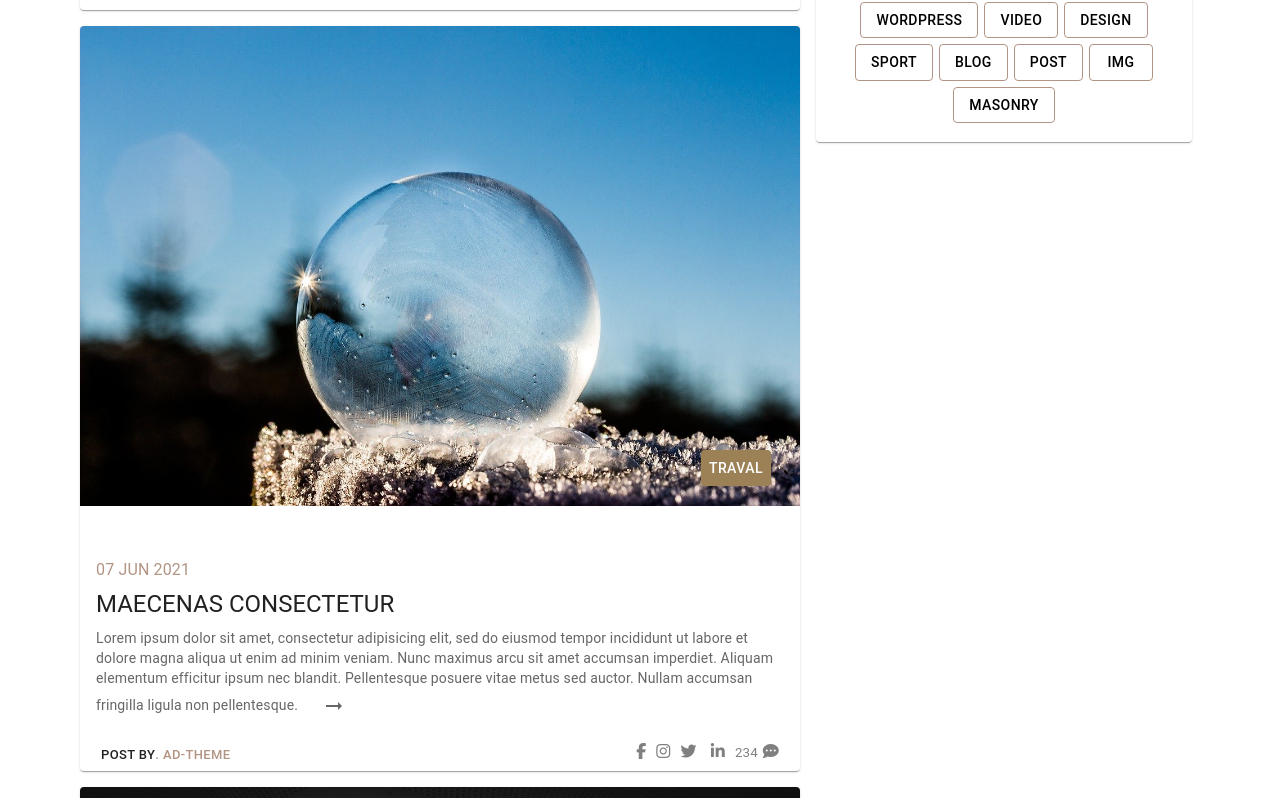
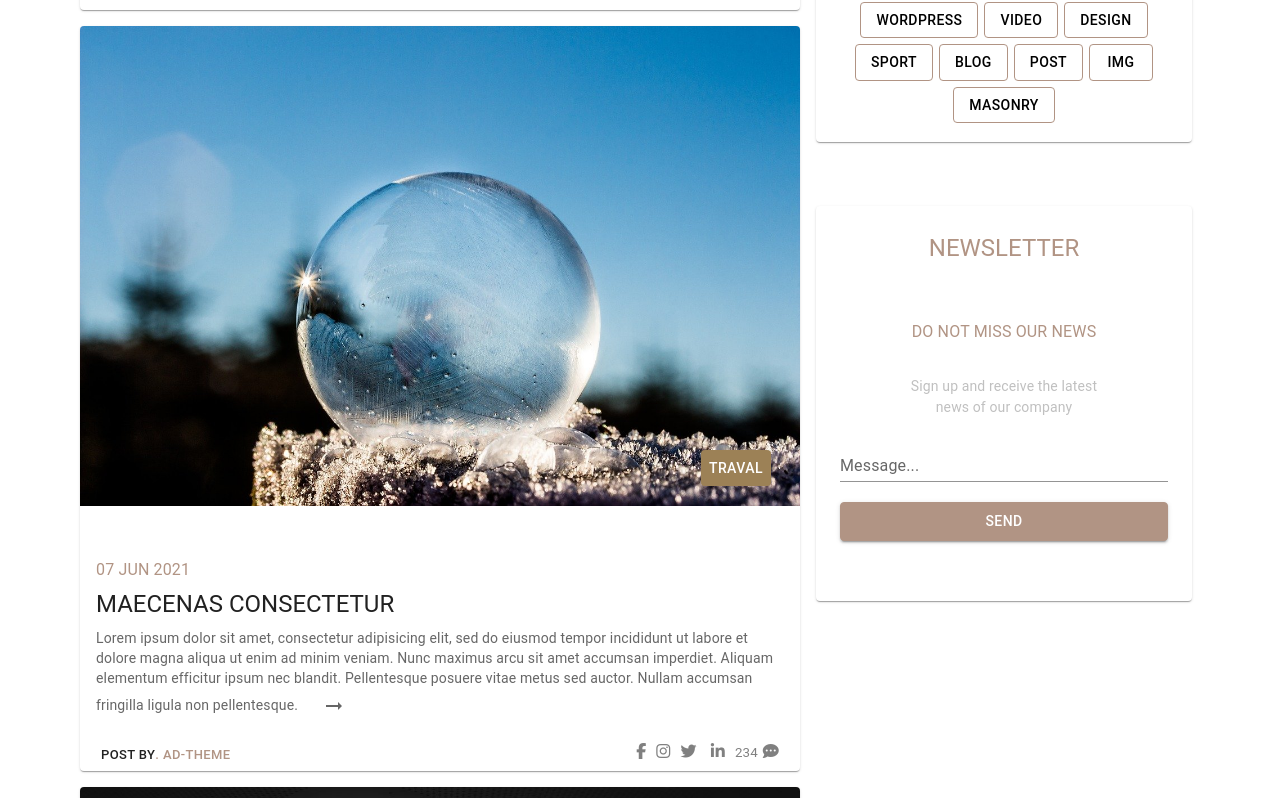
Before and after one commit to codewithdolly/crud01--blog-website--project-16, a React (Create React App) app: page /view in a window 1280 px wide. Shown: the part 2758-3556 px from the top of the page. Built offline with nearby package versions, Linux system fonts and the light colour scheme.

Commit message:
Update RightSidebar.js

```diff
--- a/src/Components/ViewPost/RightSidebar.js
+++ b/src/Components/ViewPost/RightSidebar.js
@@ -5,6 +5,7 @@ import Card from "@mui/material/Card";
 import CardContent from "@mui/material/CardContent";
 import CardMedia from "@mui/material/CardMedia";
 import { useTheme } from "@mui/material/styles";
+import TextField from "@mui/material/TextField";
 import hillImg from "../images/hill.jpg";
 import signing from "../images/signing.png";
 
@@ -24,7 +25,7 @@ const RightSidebar = () => {
             <Typography
               variant="body2"
               color="text.secondary"
-              endIcon={<Typography component="a"rrowRightAltIcon />}
+              endIcon={<Typography component="a" rrowRightAltIcon />}
             >
               Lorem ipsum dolor sit amet, consectetur adipisicing elit, sed do
               eiusmod tempor incididunt ut laboren pellentesque.{" "}
@@ -96,8 +97,11 @@ const RightSidebar = () => {
             Social Media
           </Typography>
 
-          <Box sx={{alignItems: "center", py:2, justifyContent:"space-evenly" }}>
-              <Typography component="a"
+          <Box
+            sx={{ alignItems: "center", py: 2, justifyContent: "space-evenly" }}
+          >
+            <Typography
+              component="a"
               href="#"
               style={{
                 textDecoration: "none",
@@ -110,7 +114,8 @@ const RightSidebar = () => {
             >
               <i class="fa-brands fa-facebook-f" />
             </Typography>
-              <Typography component="a"
+            <Typography
+              component="a"
               href="#"
               style={{
                 textDecoration: "none",
@@ -123,7 +128,8 @@ const RightSidebar = () => {
             >
               <i class="fa-brands fa-twitter" />
             </Typography>
-              <Typography component="a"
+            <Typography
+              component="a"
               href="#"
               style={{
                 textDecoration: "none",
@@ -136,7 +142,8 @@ const RightSidebar = () => {
             >
               <i class="fa-brands fa-instagram" />
             </Typography>
-              <Typography component="a"
+            <Typography
+              component="a"
               href="#"
               style={{
                 textDecoration: "none",
@@ -150,7 +157,8 @@ const RightSidebar = () => {
               {" "}
               <i class="fa-brands fa-linkedin-in" />
             </Typography>
-              <Typography component="a"
+            <Typography
+              component="a"
               href="#"
               style={{
                 textDecoration: "none",
@@ -163,7 +171,8 @@ const RightSidebar = () => {
             >
               <i class="fa-brands fa-github" />
             </Typography>
-              <Typography component="a"
+            <Typography
+              component="a"
               href="#"
               style={{
                 textDecoration: "none",
@@ -179,8 +188,8 @@ const RightSidebar = () => {
           </Box>
         </Card>
 
-        {/* Tags */}
-        <Card sx={{ mb: 8, p:2 }}>
+        {/* NEWSLETTER */}
+        <Card sx={{ mb: 8, py: 2 }}>
           <Typography
             component="div"
             variant="h5"
@@ -188,12 +197,70 @@ const RightSidebar = () => {
               //   padding: "5px 0",
               margin: "10px 0",
               borderBottom: "6px solid menu",
-              color:"#B19484"
+              color: "#B19484",
             }}
           >
             Tags
           </Typography>
-        {tags.map((tag)=>{return(<Button variant="outlined" style={{ margin:"3px", color:"black", border:"1px solid #B19484"}}>{tag}</Button>)})}
+          {tags.map((tag) => {
+            return (
+              <Button
+                variant="outlined"
+                style={{
+                  margin: "3px",
+                  color: "black",
+                  border: "1px solid #B19484",
+                }}
+              >
+                {tag}
+              </Button>
+            );
+          })}
+        </Card>
+
+        <Card sx={{ mb: 8, py: 2 }}>
+          <Typography
+            component="div"
+            variant="h5"
+            style={{
+              //   padding: "5px 0",
+              margin: "10px 0",
+              borderBottom: "6px solid menu",
+              color: "#B19484",
+            }}
+          >
+            NEWSLETTER
+          </Typography>
+          <Box sx={{ p: 3 }}>
+            <Typography sx={{ color: "#B19484", p: 2 }}>
+              DO NOT MISS OUR NEWS
+            </Typography>
+
+            <Typography
+              component="p"
+              sx={{ color: "silver", fontSize: "14px", py: 2 }}
+            >
+              Sign up and receive the latest <br /> news of our company
+            </Typography>
+
+            <TextField
+              id="filled-basic"
+              label="Message..."
+              variant="standard"
+              fullWidth
+            />
+            <Button
+              variant="contained"
+              fullWidth
+              style={{
+                margin: "20px 0",
+                backgroundColor: "#B19484",
+                border: "1px solid #B19484",
+              }}
+            >
+              SEND
+            </Button>
+          </Box>
         </Card>
       </Box>
     </>
@@ -202,7 +269,20 @@ const RightSidebar = () => {
 
 export default RightSidebar;
 
-const tags=["AUDIO", "TRAVEL", "FOOD", "EVENT", "WORDPRESS", "VIDEO", "DESIGN", "SPORT", "BLOG", "POST", "IMG", "MASONRY"]
+const tags = [
+  "AUDIO",
+  "TRAVEL",
+  "FOOD",
+  "EVENT",
+  "WORDPRESS",
+  "VIDEO",
+  "DESIGN",
+  "SPORT",
+  "BLOG",
+  "POST",
+  "IMG",
+  "MASONRY",
+];
 
 const letestPosts = [
   {
```
Lines whose indentation alone changed are shown as unchanged.
